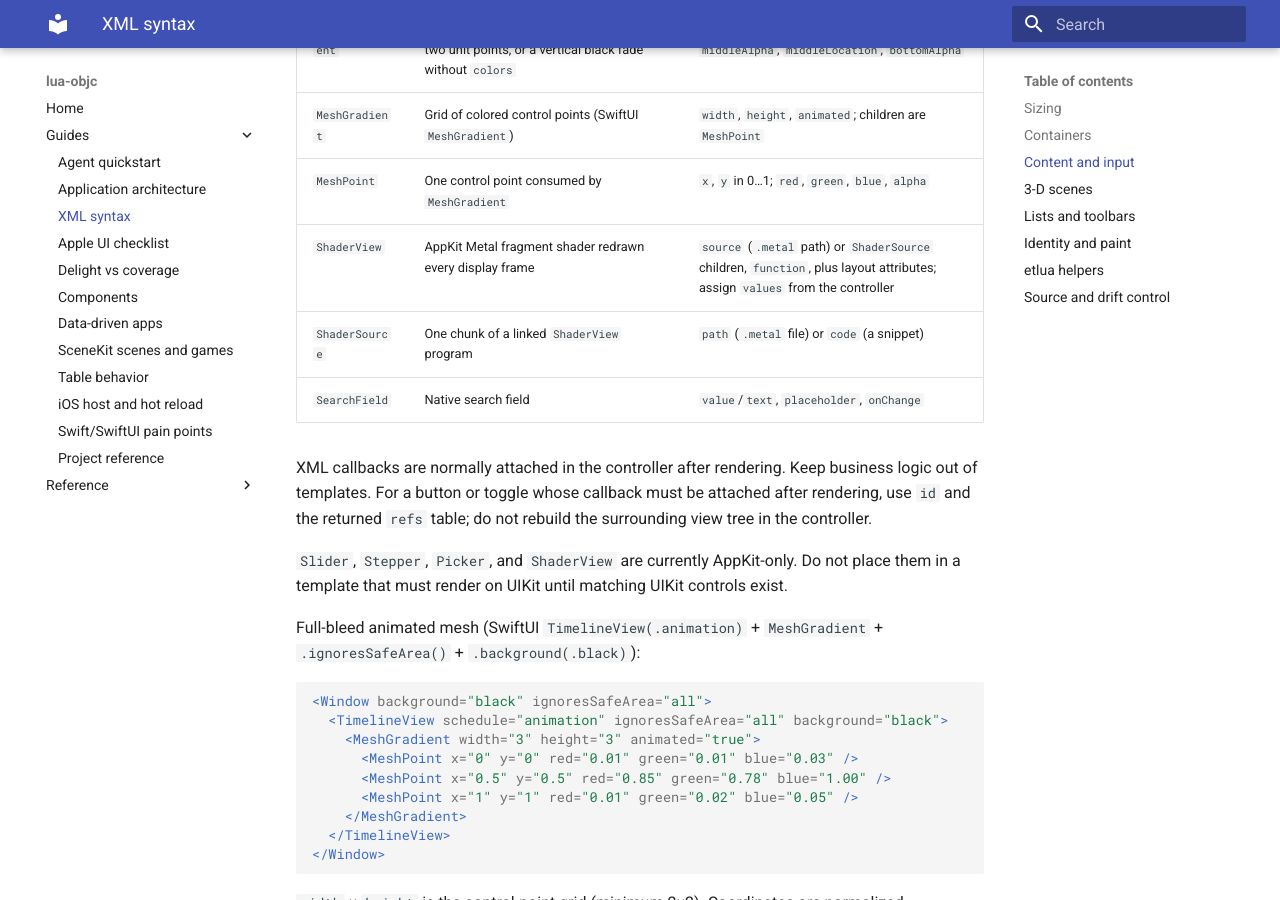
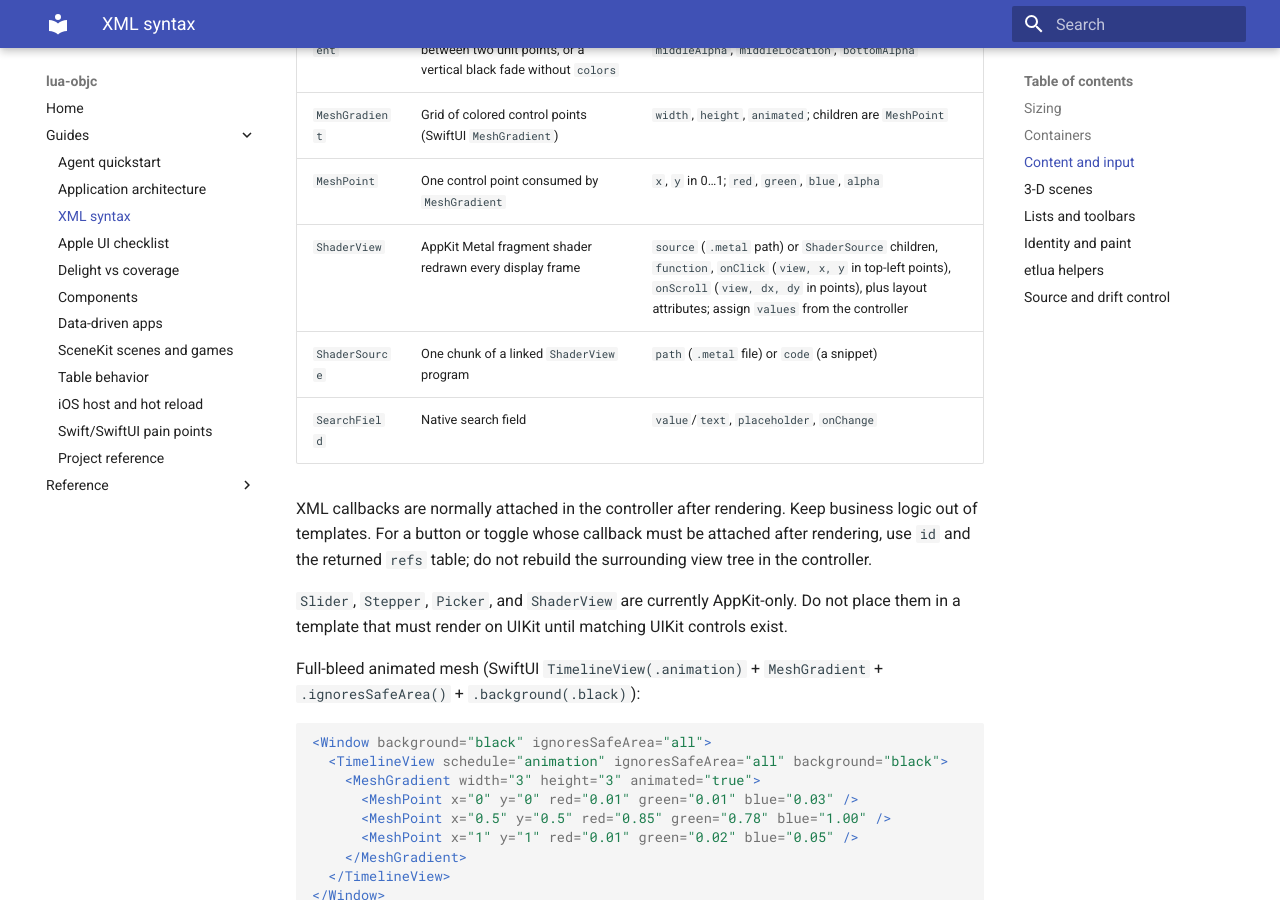
Before and after one commit to corepunch/lua-objc, an MkDocs documentation site: the page built from docs/agents/xml-syntax.md, in a window 1280 px wide and 900 px high, scrolled down 4798 px. Built offline with MkDocs 1.6.1 and Material for MkDocs 9.7.7, drawn with Linux system fonts in a browser that asks for light colours.

Commit message:
Dnb: seek and scroll the arrangement strip; windows drag by the title bar only
The strip shows 32 bars. A click plays from the bar under it (at once
while stopped, on the next bar line while playing); the wheel or a swipe
looks ahead to the end of the next track or back to the set's start.
ShaderView reports clicks and scrolls in its own points (onClick,
onScroll). A transparent-titlebar window no longer moves by its
background: only the title bar and toolbar drag it, as in SwiftUI.

Co-Authored-By: Claude Opus 5.5 <noreply@anthropic.com>

```diff
--- a/docs/agents/xml-syntax.md
+++ b/docs/agents/xml-syntax.md
@@ -154,7 +154,7 @@ are parsed up front, but native views are created only for visible cells.
 | `LinearGradient` | Gradient fill: semantic `colors` between two unit points, or a vertical black fade without `colors` | `colors`, `startPoint`, `endPoint`; `topAlpha`, `middleAlpha`, `middleLocation`, `bottomAlpha` |
 | `MeshGradient` | Grid of colored control points (SwiftUI `MeshGradient`) | `width`, `height`, `animated`; children are `MeshPoint` |
 | `MeshPoint` | One control point consumed by `MeshGradient` | `x`, `y` in 0…1; `red`, `green`, `blue`, `alpha` |
-| `ShaderView` | AppKit Metal fragment shader redrawn every display frame | `source` (`.metal` path) or `ShaderSource` children, `function`, plus layout attributes; assign `values` from the controller |
+| `ShaderView` | AppKit Metal fragment shader redrawn every display frame | `source` (`.metal` path) or `ShaderSource` children, `function`, `onClick` (`view, x, y` in top-left points), `onScroll` (`view, dx, dy` in points), plus layout attributes; assign `values` from the controller |
 | `ShaderSource` | One chunk of a linked `ShaderView` program | `path` (`.metal` file) or `code` (a snippet) |
 | `SearchField` | Native search field | `value`/`text`, `placeholder`, `onChange` |
 
```
Also changed, not shown: apps/dnb/README.md (+4 -1 lines), 10 other files.
